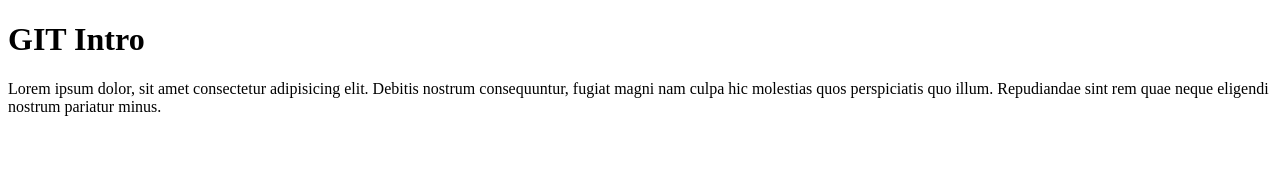
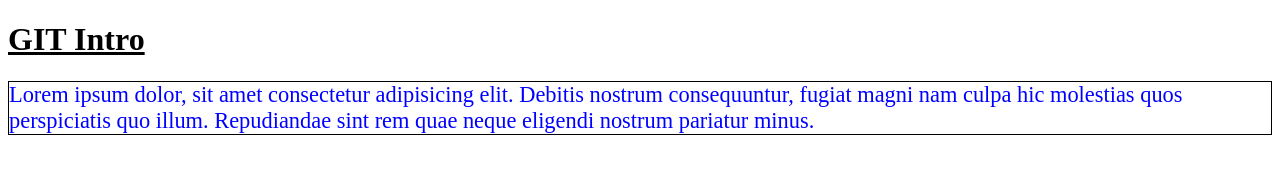
Before and after one commit to NagaaSaketh/gittest, a plain HTML site: page index.html in a window 1280 px wide. Drawn offline with Linux system fonts and the light colour scheme.

Commit message:
added styles

```diff
--- a/index.html
+++ b/index.html
@@ -4,6 +4,7 @@
   <meta charset="UTF-8">
   <meta name="viewport" content="width=device-width, initial-scale=1.0">
   <title>Git Intro</title>
+  <link rel="stylesheet" href="style.css">
 </head>
 <body>
   <h1>GIT Intro</h1>
--- a/style.css
+++ b/style.css
@@ -0,0 +1,8 @@
+h1{
+  text-decoration: underline;
+}
+p{
+  font-size: 1.4rem;
+  color: blue;
+  border: 1px solid black;
+}
```
